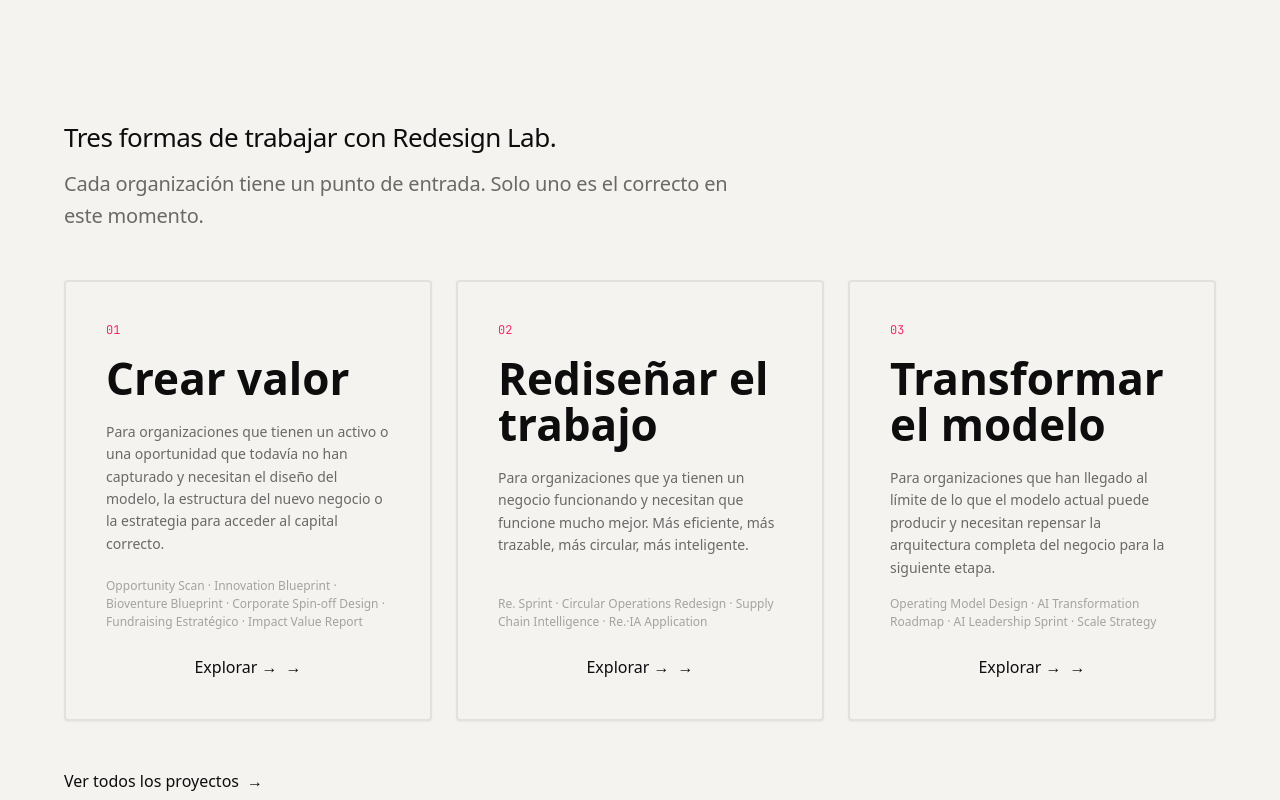
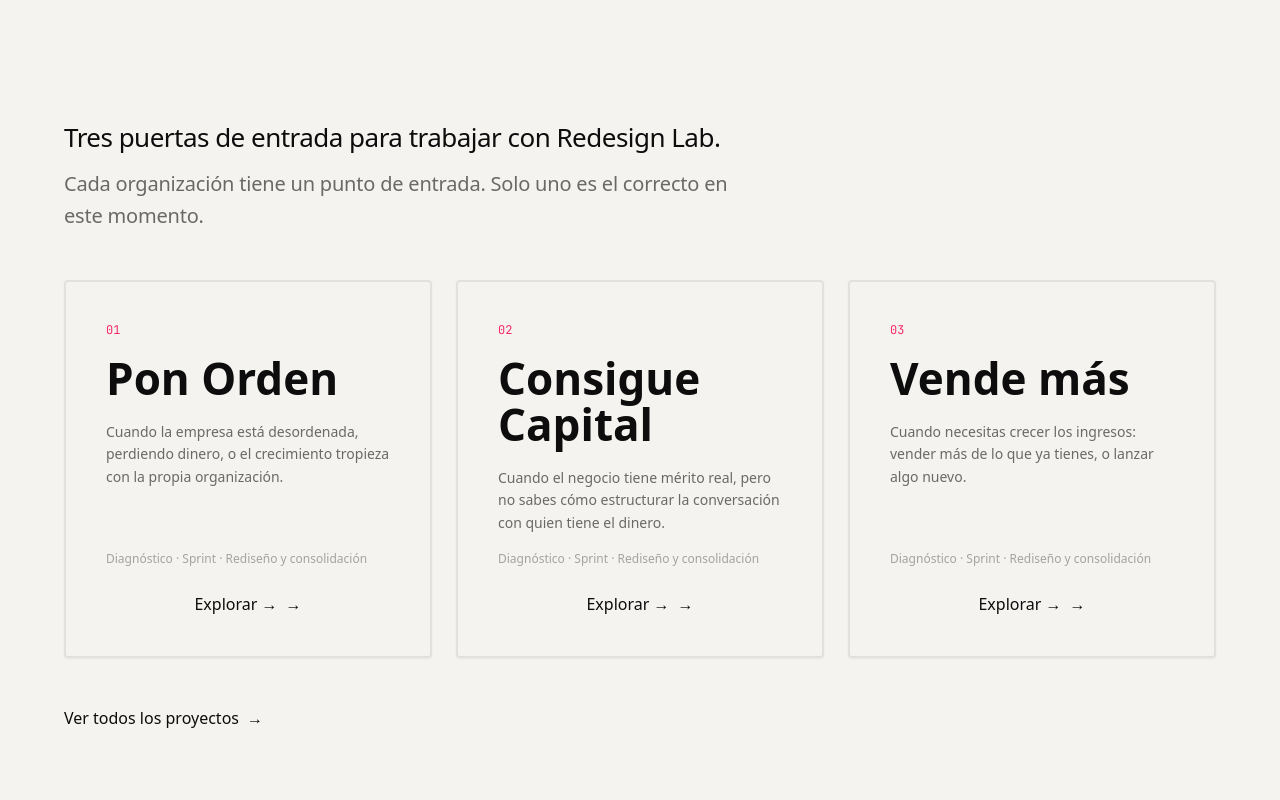
Before and after one commit to eajalcrina/redesignlab, a Next.js app: page / in a window 1280 px wide. Shown: the part 1120-1920 px from the top of the page. Built offline with nearby package versions, Linux system fonts and the light colour scheme; no server answers; a web font is replaced by a local one.

Commit message:
feat(home): update ThreePaths section to new services architecture

```diff
--- a/app/(landing)/sections/ThreePaths.tsx
+++ b/app/(landing)/sections/ThreePaths.tsx
@@ -7,22 +7,22 @@
 
 const paths = [
   {
-    title: 'Crear valor',
-    description: 'Para organizaciones que tienen un activo o una oportunidad que todavía no han capturado y necesitan el diseño del modelo, la estructura del nuevo negocio o la estrategia para acceder al capital correcto.',
-    services: 'Opportunity Scan · Innovation Blueprint · Bioventure Blueprint · Corporate Spin-off Design · Fundraising Estratégico · Impact Value Report',
-    href: '/crear-valor',
+    title: 'Pon Orden',
+    description: 'Cuando la empresa está desordenada, perdiendo dinero, o el crecimiento tropieza con la propia organización.',
+    services: 'Diagnóstico · Sprint · Rediseño y consolidación',
+    href: '/pon-orden',
   },
   {
-    title: 'Rediseñar el trabajo',
-    description: 'Para organizaciones que ya tienen un negocio funcionando y necesitan que funcione mucho mejor. Más eficiente, más trazable, más circular, más inteligente.',
-    services: 'Re. Sprint · Circular Operations Redesign · Supply Chain Intelligence · Re.·IA Application',
-    href: '/redisenar-el-trabajo',
+    title: 'Consigue Capital',
+    description: 'Cuando el negocio tiene mérito real, pero no sabes cómo estructurar la conversación con quien tiene el dinero.',
+    services: 'Diagnóstico · Sprint · Rediseño y consolidación',
+    href: '/consigue-capital',
   },
   {
-    title: 'Transformar el modelo',
-    description: 'Para organizaciones que han llegado al límite de lo que el modelo actual puede producir y necesitan repensar la arquitectura completa del negocio para la siguiente etapa.',
-    services: 'Operating Model Design · AI Transformation Roadmap · AI Leadership Sprint · Scale Strategy',
-    href: '/transformar-el-modelo',
+    title: 'Vende más',
+    description: 'Cuando necesitas crecer los ingresos: vender más de lo que ya tienes, o lanzar algo nuevo.',
+    services: 'Diagnóstico · Sprint · Rediseño y consolidación',
+    href: '/vende-mas',
   },
 ]
 
@@ -48,7 +48,7 @@
       <div className="container-rl">
         <SectionReveal>
           <h2 className="font-display text-display-md md:text-display-lg text-text-primary max-w-3xl mb-4">
-            Tres formas de trabajar con Redesign Lab.
+            Tres puertas de entrada para trabajar con Redesign Lab.
           </h2>
           <p className="text-body-xl text-text-secondary max-w-2xl mb-12">
             Cada organización tiene un punto de entrada. Solo uno es el correcto en este momento.
```
